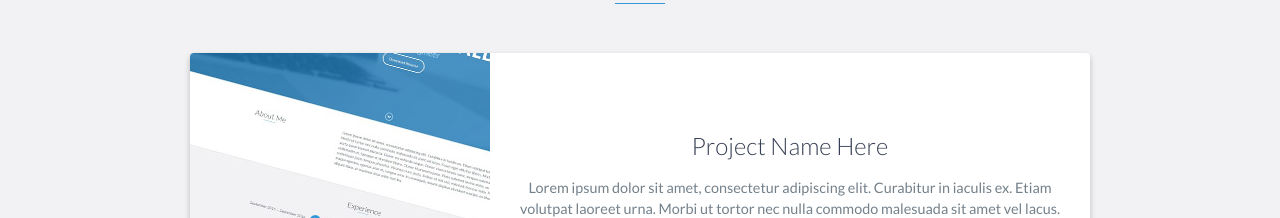
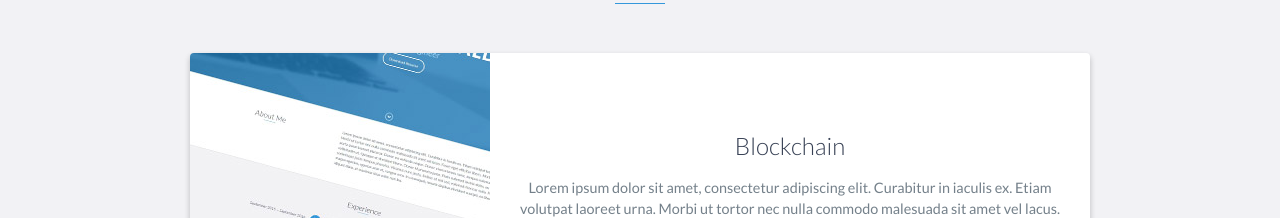
Before and after one commit to coolcode/meerkat-site, a website: page index.html in a window 1280 px wide. Shown: the part 2471-2689 px from the top of the page. Drawn offline with nearby package versions, Linux system fonts and the light colour scheme.

Commit message:
:monkey_face: modify a little bit

```diff
--- a/index.html
+++ b/index.html
@@ -161,7 +161,7 @@
                     </div>
                     <!-- End .project-image -->
                     <div class="project-info">
-                        <h3>Project Name Here</h3>
+                        <h3>Blockchain</h3>
                         <p>
                             Lorem ipsum dolor sit amet, consectetur adipiscing elit. Curabitur in iaculis ex. Etiam volutpat laoreet urna. Morbi ut tortor
                             nec nulla commodo malesuada sit amet vel lacus. Fusce eget efficitur libero. Morbi dapibus porta
```
